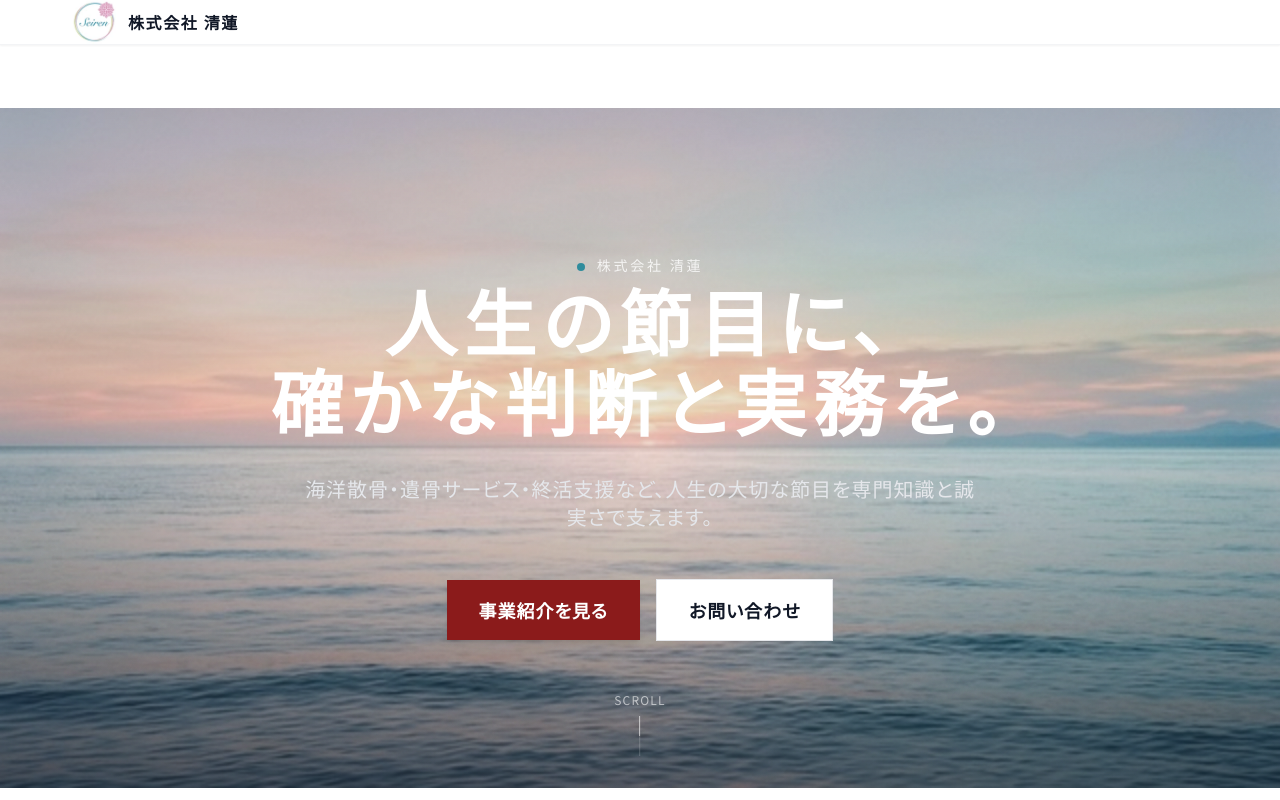
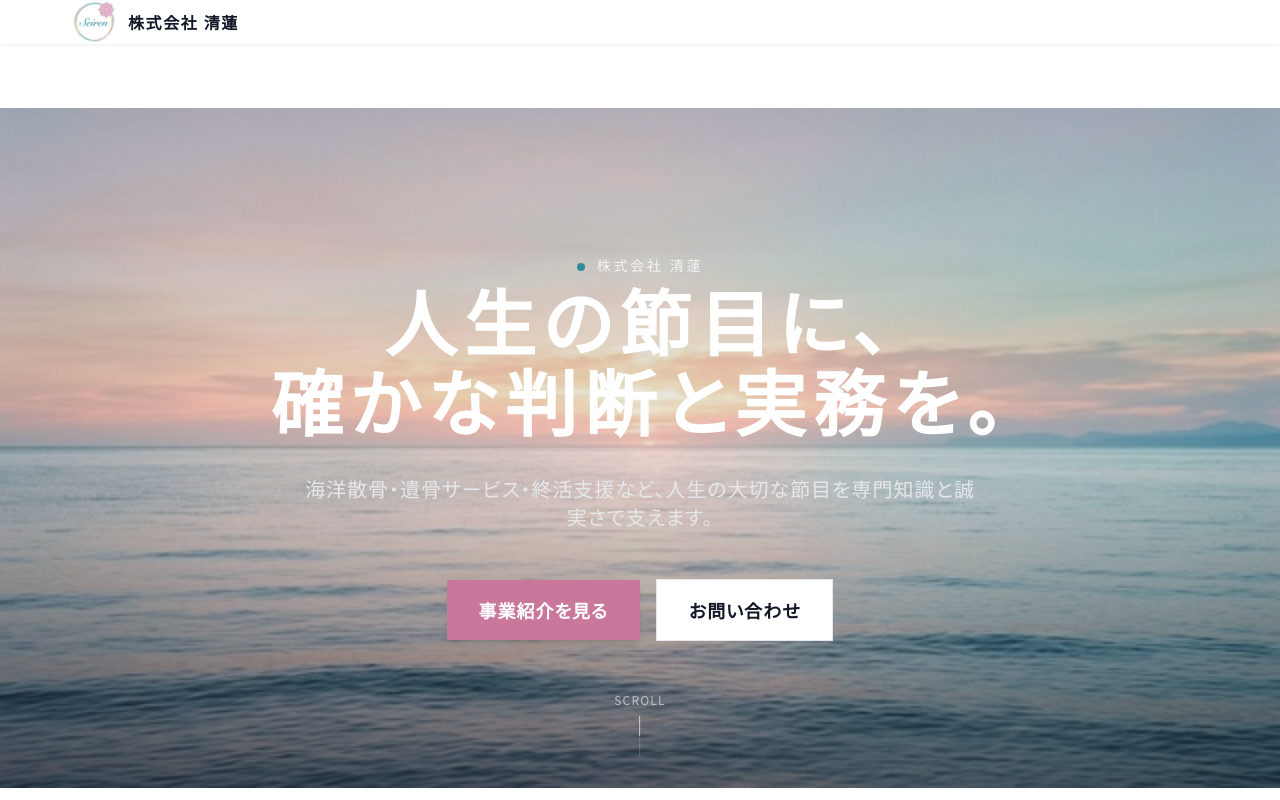
Before and after one commit to seiren-inc/seiren-corporate, a Next.js app: page / in a window 1280 px wide. Shown: the top 800 px of the page. Built offline with nearby package versions, Linux system fonts and the light colour scheme.

Commit message:
feat: apply Seiren brand colors system (Teal/LotusPin/SoftSage/Neutral) to tailwind.config and globals.css

```diff
--- a/src/app/globals.css
+++ b/src/app/globals.css
@@ -4,13 +4,27 @@
 
 @layer base {
   :root {
-    --brand-primary: #2f8c9c;
-    --brand-secondary: #e6f3f5;
-    --text-main: #333333;
-    --text-muted: #666666;
-    --bg-light: #fafafa;
-    --border-color: #e2e8f0;
+    /* ===== Brand Colors（清蓮ロゴ配色） ===== */
+    --brand-primary:   #2f8c9c;  /* Seiren Teal    ロゴ文字色・主役 */
+    --brand-hover:     #246b77;  /* Teal Dark      ホバー・アクティブ */
+    --brand-accent:    #c9789b;  /* Lotus Pink     蓮の花・極小装飾のみ */
+    --brand-support:   #8fbf74;  /* Soft Sage      若草・補助区切りのみ */
+    --brand-secondary: #e6f3f5;  /* Teal Light     薄い背景色 */
+
+    /* ===== Neutral Colors（Apple思想） ===== */
+    --bg:      #ffffff;          /* メイン背景 */
+    --surface: #f5f7f8;          /* セクション背景 */
+    --text:    #0f1720;          /* 本文テキスト */
+    --muted:   #5f6b75;          /* サブテキスト */
+    --line:    rgba(15,23,32,.10); /* 区切り線 */
+
+    /* ===== Legacy aliases ===== */
+    --text-main:    #0f1720;
+    --text-muted:   #5f6b75;
+    --bg-light:     #f5f7f8;
+    --border-color: rgba(15,23,32,.10);
   }
+
 
   /* 日本語タイポグラフィの美学：palt（自動詰め組み）と文字間隔の最適化 */
   body {
--- a/tailwind.config.ts
+++ b/tailwind.config.ts
@@ -10,17 +10,26 @@ const config: Config = {
     extend: {
       colors: {
         brand: {
-          primary: "var(--brand-primary)",
-          secondary: "var(--brand-secondary)",
-          accent: "#8B1B1B", // 深い赤（クリムゾンレッド系のアクセント）
+          primary:   "#2f8c9c",  // Seiren Teal（ロゴ主役・最多使用）
+          hover:     "#246b77",  // brand-primary のホバー/アクティブ
+          accent:    "#c9789b",  // Lotus Pink（蓮ピンク・極小アクセント）
+          support:   "#8fbf74",  // Soft Sage（若草・補助区切り線のみ）
+          secondary: "#e6f3f5",  // Teal の薄い背景色
+        },
+        neutral: {
+          bg:      "#ffffff",  // メイン背景
+          surface: "#f5f7f8",  // セクション背景（Apple的ライトグレー）
+          text:    "#0f1720",  // 本文テキスト（深い黒）
+          muted:   "#5f6b75",  // サブテキスト
+          line:    "rgba(15, 23, 32, 0.10)", // 区切り線
         },
         surface: {
-          light: "var(--bg-light)",
-          dark: "#1A1A1D", // 高級感のある重厚な黒/ダークグレー
+          light: "#f5f7f8",
+          dark:  "#0f1720",  // ヘッダー・フッター用の深い色（ブランドコンセプト準拠）
         },
       },
       fontFamily: {
-        sans: ['"Noto Sans JP"', 'sans-serif'],
+        sans:  ['"Noto Sans JP"', 'sans-serif'],
         serif: ['"Noto Serif JP"', 'serif'],
       },
     },
```
